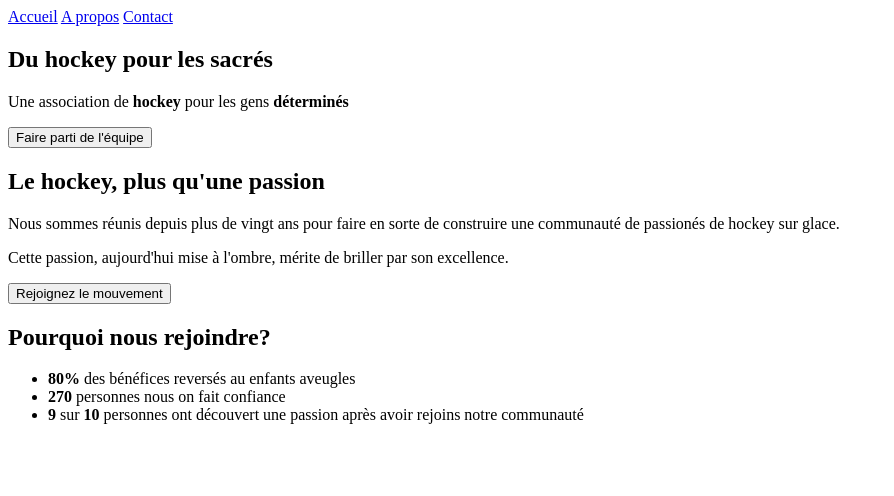
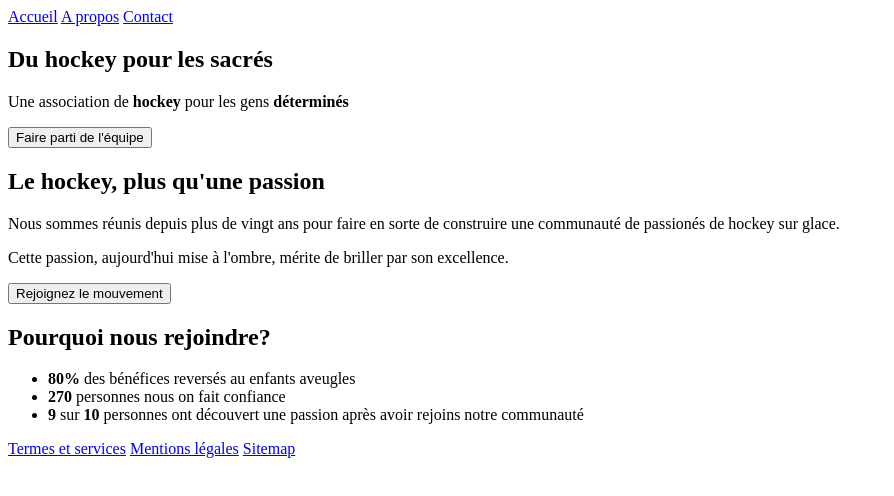
Before and after one commit to ElDonPapa/site-asso, a plain HTML site: page index.html in a window 1280 px wide. Shown: the whole page, without its empty margins (0-894 px from the left). Drawn offline with Linux system fonts and the light colour scheme.

Commit message:
Add footer

```diff
--- a/index.html
+++ b/index.html
@@ -5,6 +5,7 @@
         <title>Accueil | Asso Hockey sur Glace</title>
     </head>
     <body>
+        <header>
             <nav>
                 <div>
                     <a href="#">Accueil</a>
@@ -12,6 +13,7 @@
                     <a href="#">Contact</a>
                 </div>
             </nav>
+        </header>
         <section>
             <h1>Du hockey pour les sacrés</h1>
             <p>Une association de <strong>hockey</strong> pour les gens <strong>déterminés</strong></p>
@@ -32,6 +34,13 @@
                 <li><strong>9</strong> sur <strong>10</strong> personnes ont découvert une passion après avoir rejoins notre communauté</li>
             </ul>
         </section>
+        <footer>
+            <nav>
+                <a href="#">Termes et services</a>
+                <a href="#">Mentions légales</a>
+                <a href="#">Sitemap</a>
+            </nav>
+        </footer>
     </body>
 
 </html>
```
Lines whose indentation alone changed are shown as unchanged.
